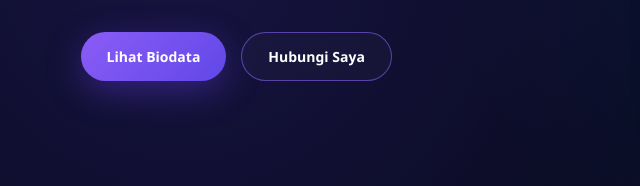
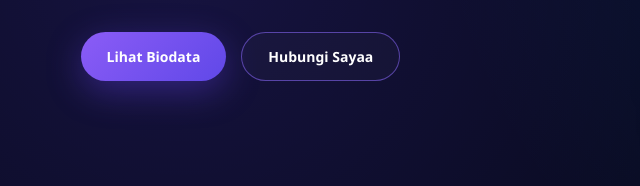
Before and after one commit to 089-febri/My-profile, a plain HTML site: page biodata/index.html in a window 1280 px wide. Shown: the part 614-800 px from the top of the page, 9-649 px from the left. Drawn offline with Linux system fonts and the light colour scheme.

```diff
--- a/biodata/index.html
+++ b/biodata/index.html
@@ -59,7 +59,7 @@
 
                 <a href="mailto:febri.d.s.a19@gmail.com"
                    class="btn btn-secondary">
-                    Hubungi Saya
+                    Hubungi Sayaa
                 </a>
             </div>
 
```
